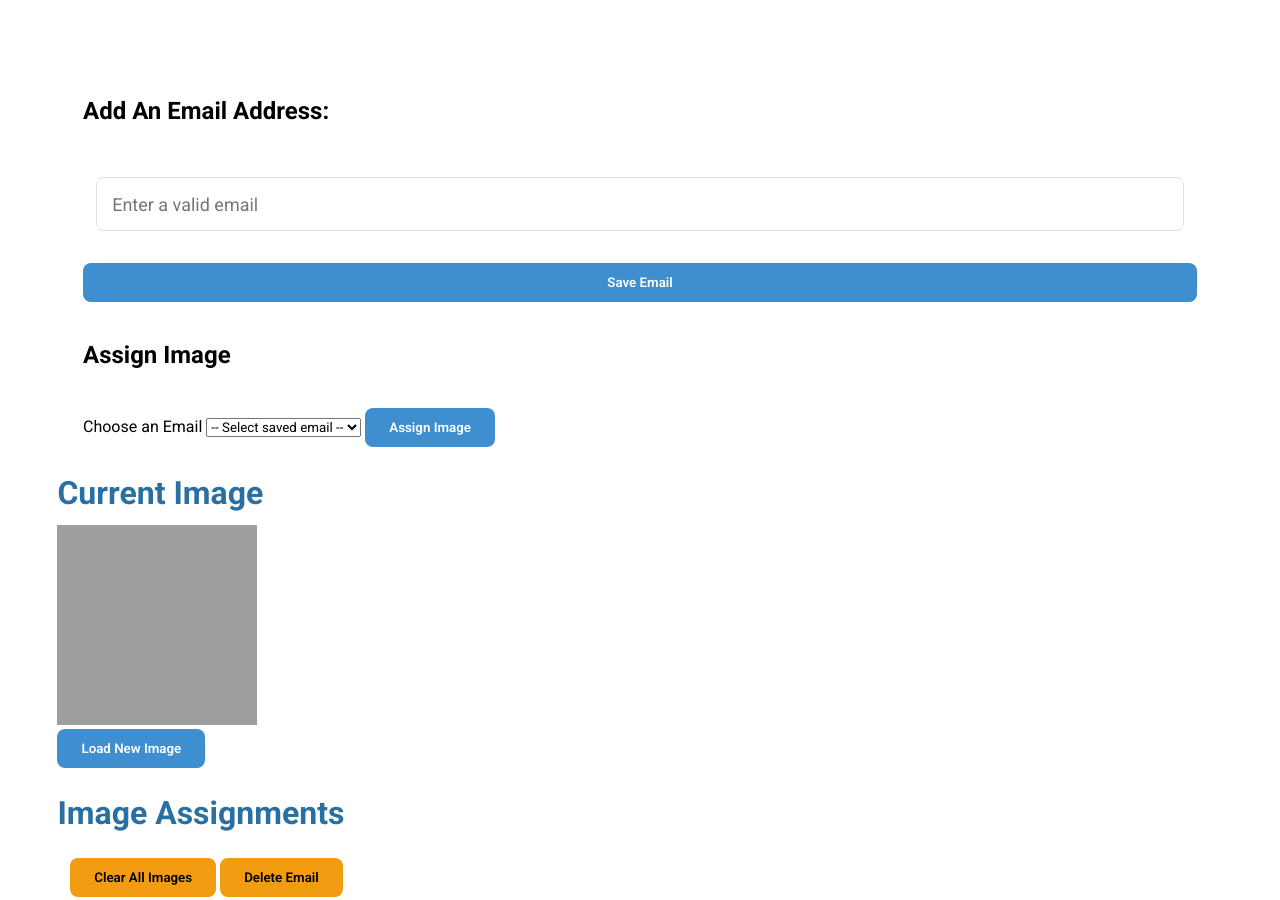
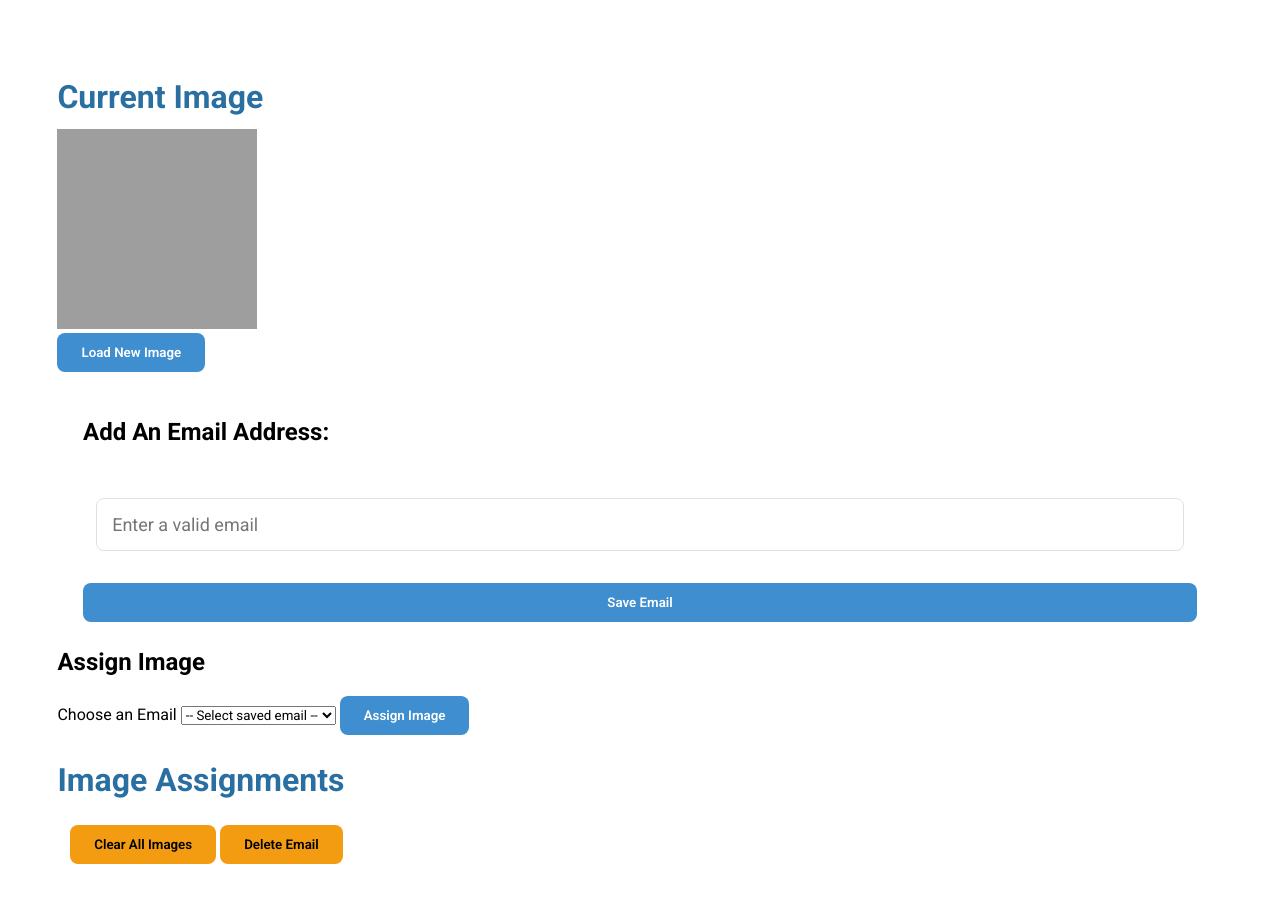
Before and after one commit to asifzoma/random_images, a plain HTML site: page index.html in a window 1280 px wide. Shown: the part 320-1220 px from the top of the page. Drawn offline with Linux system fonts and the light colour scheme; grey boxes are pictures that could not be loaded.

Commit message:
HTML Structure tidy Up
Tidy up of HTML and amended structure, still need to style

```diff
--- a/index.html
+++ b/index.html
@@ -18,13 +18,25 @@
            </div>
     </header>
 
+      <div class="image-layout">
+            <!-- new layout for the image and assignments -->
+                <!--Display Current Image-->
+        <section class="current-image">
+                    <h2>Current Image</h2>
+                    <div class="image-container">
+                        <img id="currentImage" alt="Current image"> <!-- Current image will be displayed here -->
+                    </div>
+                    <button id="loadImageBtn" class="btn btn-primary">Load New Image</button>
+        </section>
 
+
+        <section class="assign-section">
                   <!-- Form for email input and assign button -->
           <form id="emailForm" novalidate>
             <h2 for="emailInput">Add An Email Address:</h2>
             <input type="email" id="emailInput" placeholder="Enter a valid email" required />
             <button type="button" id="saveEmailBtn" class="btn">Save Email</button>
-
+          </form>
             <h2>Assign Image</h2>
               <div class="assign-controls">
                 <label for="emailSelect">Choose an Email</label>
@@ -33,19 +45,9 @@
                   </select>
                   <button type="button" id="assignImageBtn" class="btn">Assign Image</button>
               </div>
-                      </div>
-                    </form>
+        </section>
 
 
-        <div class="image-layout"> <!-- new layout for the image and assignments -->
-            <!--Display Current Image-->
-            <section class="current-image">
-                <h2>Current Image</h2>
-                <div class="image-container">
-                    <img id="currentImage" alt="Current image"> <!-- Current image will be displayed here -->
-                </div>
-                <button id="loadImageBtn" class="btn btn-primary">Load New Image</button>
-            </section>
                     <!-- Display assigned image -->
         <section class="assignments">
                         <h2>Image Assignments</h2>
```
Lines whose indentation alone changed are shown as unchanged.
